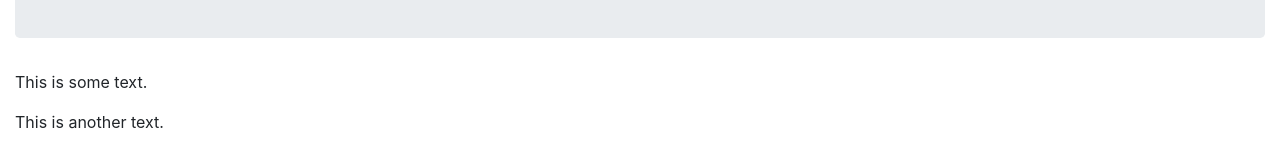
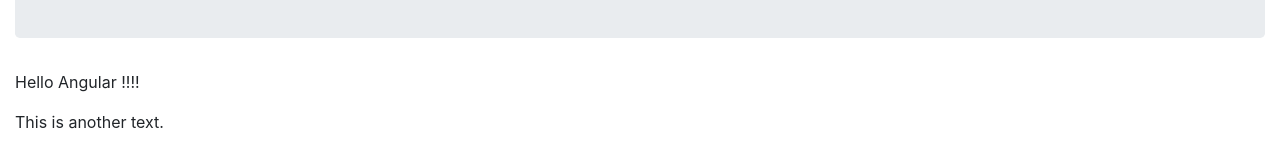
Before and after one commit to Itsjeet007y1/Hello-Angular, an Angular app: page / in a window 1280 px wide. Shown: the part 242-390 px from the top of the page. Built offline with nearby package versions, Linux system fonts and the light colour scheme.

Commit message:
Change done

```diff
--- a/src/app/app.component.html
+++ b/src/app/app.component.html
@@ -23,7 +23,7 @@
   <h1 class="text-center">Welcome to angular</h1>
   <p>Bootstrap is the most popular HTML, CSS, and JS framework for developing responsive, mobile-first projects on the web.</p>
 </div>
-<p>This is some text.</p>
+<p>Hello Angular !!!!</p>
 <p>This is another text.</p>
 <button type="button" class="btn btn-primary">Primary</button>
 </div>
```
